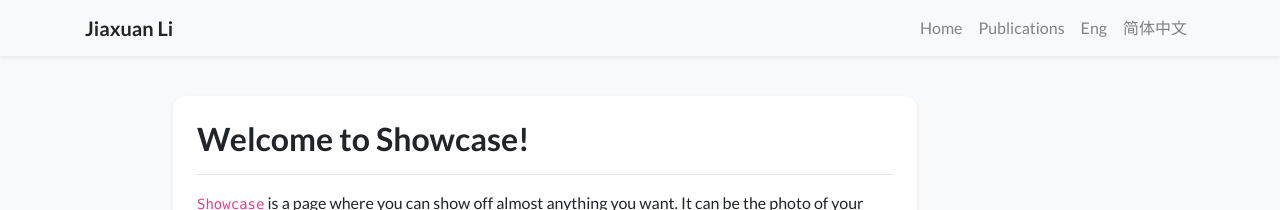
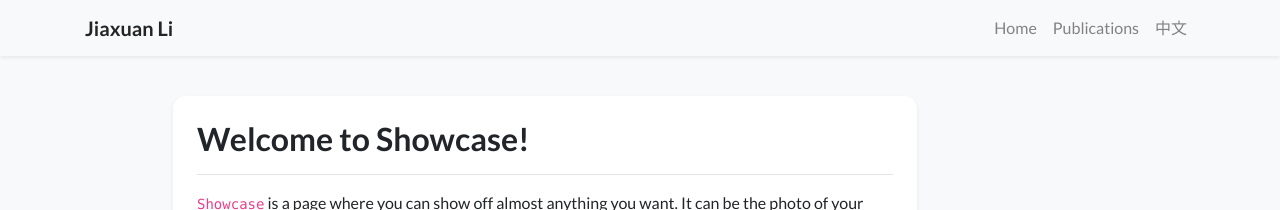
Before and after one commit to ChiaHsuanLee116/chiahsuanlee116.github.io, a Jekyll site: the page built from showcase.html, in a window 1280 px wide. Shown: the top 210 px of the page. Built offline with Jekyll 4.4.1, drawn with Linux system fonts in a browser that asks for light colours; nearby versions of some CDN libraries; a style sheet for code colours, icons or effects is not loaded.

Commit message:
Update navigation.yml

```diff
--- a/_data/navigation.yml
+++ b/_data/navigation.yml
@@ -5,9 +5,7 @@ pages:
   url: /
 - name: Publications
   url: /publications
-- name: Eng
-  url: /
-- name: 简体中文
+- name: 中文
   url: /zh
 #- name: Showcase
 #  url: /showcase
```
